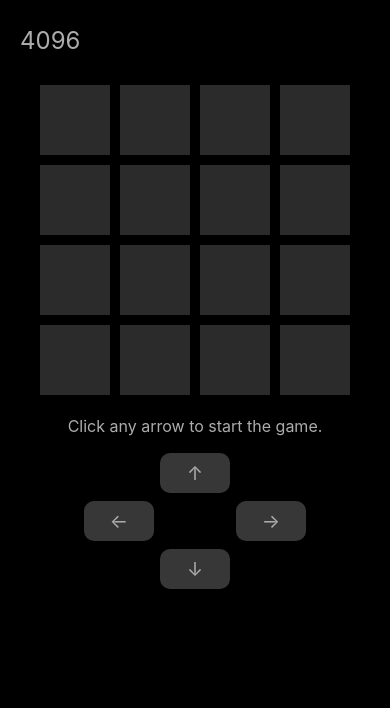
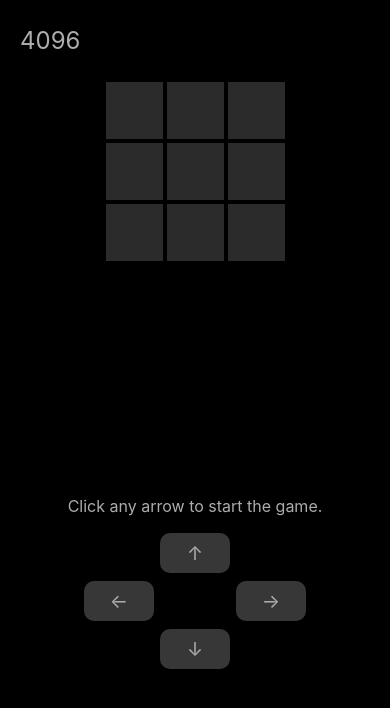
Before and after one commit to ChenWarren/game4096, a Next.js app: page / in a window 390 px wide. Shown: the top 708 px of the page. Built offline with nearby package versions, Linux system fonts and the light colour scheme.

Commit message:
add dynamic grids

```diff
--- a/game/Game4096/index.tsx
+++ b/game/Game4096/index.tsx
@@ -5,13 +5,9 @@ import Cell from '../../comps/Cell'
 import Arrow from '../../comps/Arrow'
 import matrixHandler from './model/matrixHandler'
 import getHighestNumber from './model/getRecord'
+import create2DArray from './model/create2DArray'
 
-const initMatrix: number[][] = [
-    [0,0,0,0],
-    [0,0,0,0],
-    [0,0,0,0],
-    [0,0,0,0]
-]
+const initMatrix: number[][] = create2DArray(3, 0)
 
 const Game4096: NextPage = () => {
 
--- /dev/null
+++ b/game/Game4096/model/create2DArray.ts
@@ -0,0 +1,10 @@
+
+const create2DArray = (len: number, value: number) => {
+    const arr = new Array(len)
+    for( let i=0; i<len; i++){
+        arr.fill(new Array(len).fill(value))
+    }
+    return arr
+}
+
+export default create2DArray
--- a/game/Game4096/model/matrixHandler.ts
+++ b/game/Game4096/model/matrixHandler.ts
@@ -100,14 +100,14 @@ const clearZero =(clearMatrix:number[])=> {
             resultM.push(clearMatrix[i])
         }
     }
-    while( resultM.length < 4) {
+    while( resultM.length < clearMatrix.length) {
         resultM.push(0)
     }
     return resultM
 }
 
 const swapMatrix = (swapMatrix:number[][]) => {
-    let resMatrix: number[][] = [[],[],[],[]]
+    let resMatrix: number[][] = [[],[],[],[],[],[],[]]
 
     for( let r=0; r<swapMatrix.length; r++){
         for( let c=0; c<swapMatrix[r].length; c++) {
--- a/styles/globals.css
+++ b/styles/globals.css
@@ -43,8 +43,8 @@ a {
 }
 
 .game-board {
-    width: 430px;
-    height: 400px;
+    width: 400px;
+    min-height: 400px;
     display: flex;
     flex-direction: column;
     align-items: center;
@@ -52,8 +52,8 @@ a {
 }
 
 .row {
-  width: 450px;
-  height: 100px;
+  width: 400px;
+  /* height: 100px; */
   display: flex;
   flex-direction: row;
   justify-content: center;
@@ -61,15 +61,15 @@ a {
 }
 
 .cell {
-    width: 90px;
-    height: 90px;
+    width: 60px;
+    height: 60px;
     display: flex;
     flex-direction: row;
     justify-content: center;
     align-items: center;
-    font-size: 2rem;
+    font-size: 1.5rem;
     color:rgb(186, 186, 186);
-    margin: 5px;
+    margin: 2px;
 }
 
 .bg-0 {
@@ -145,8 +145,8 @@ a {
 }
 
 .game-over {
-   width: 430px;
-   height: 400px;
+   width: 400px;
+   min-height: 400px;
    background-color: rgba(140, 140, 140, 0.5);
    color:rgb(194, 148, 49);
    font-size: 2rem;
@@ -170,8 +170,8 @@ a {
     height: auto;
   }
   .cell {
-    width: 70px;
-    height: 70px;
+    width: 57px;
+    height: 57px;
     font-size: 1.5rem;
   }
   .button-wrapper {
@@ -186,12 +186,12 @@ a {
     height: 30px;
   }
   .game-board {
-    width: 340px;
-    height: 320px;
+    width: 320px;
+    /* height: 320px; */
   }
   .game-over {
-    width: 340px;
-    height: 320px;
+    width: 320px;
+    /* height: 320px; */
     font-size: 1.5rem;
   }
   .win-font {
```
